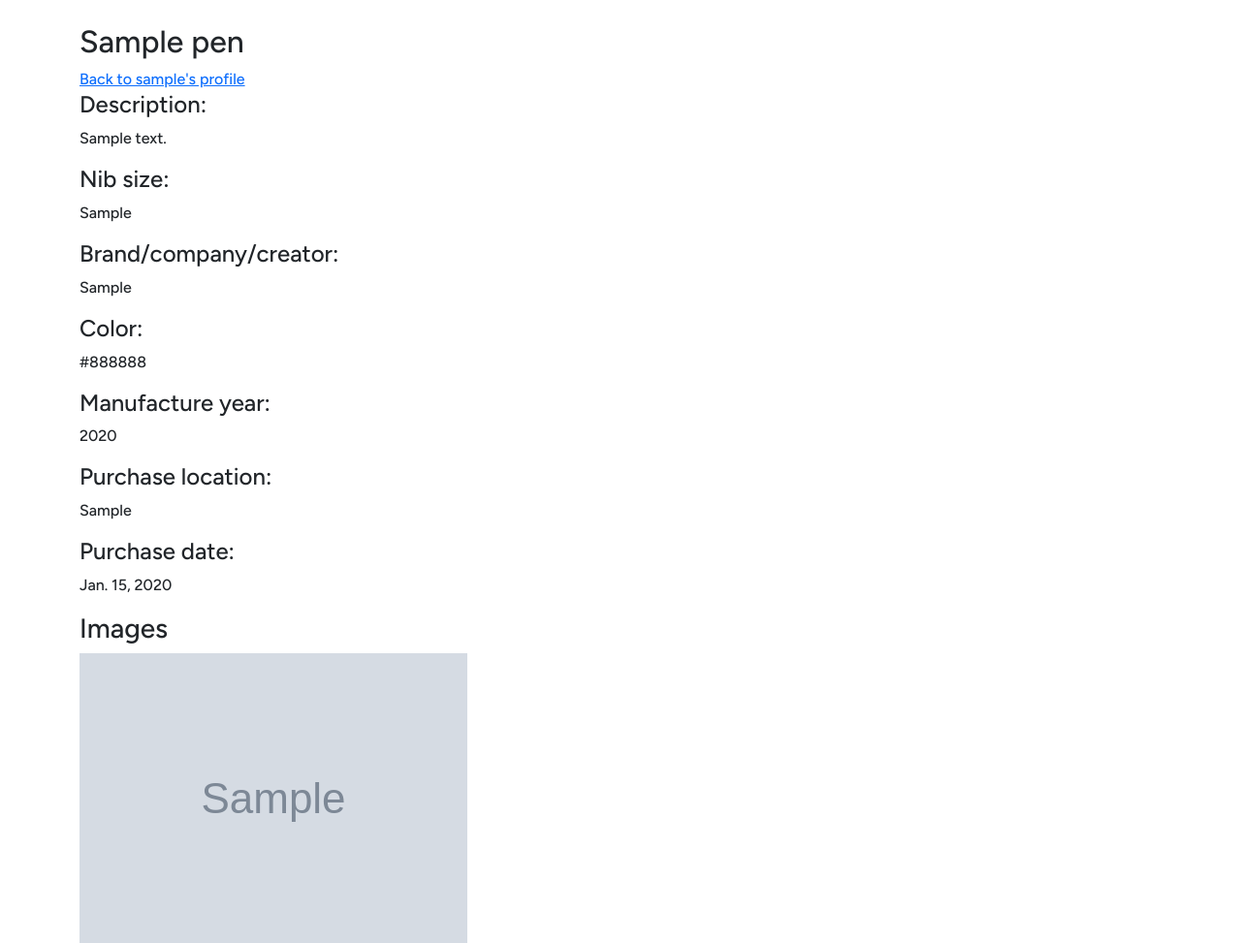
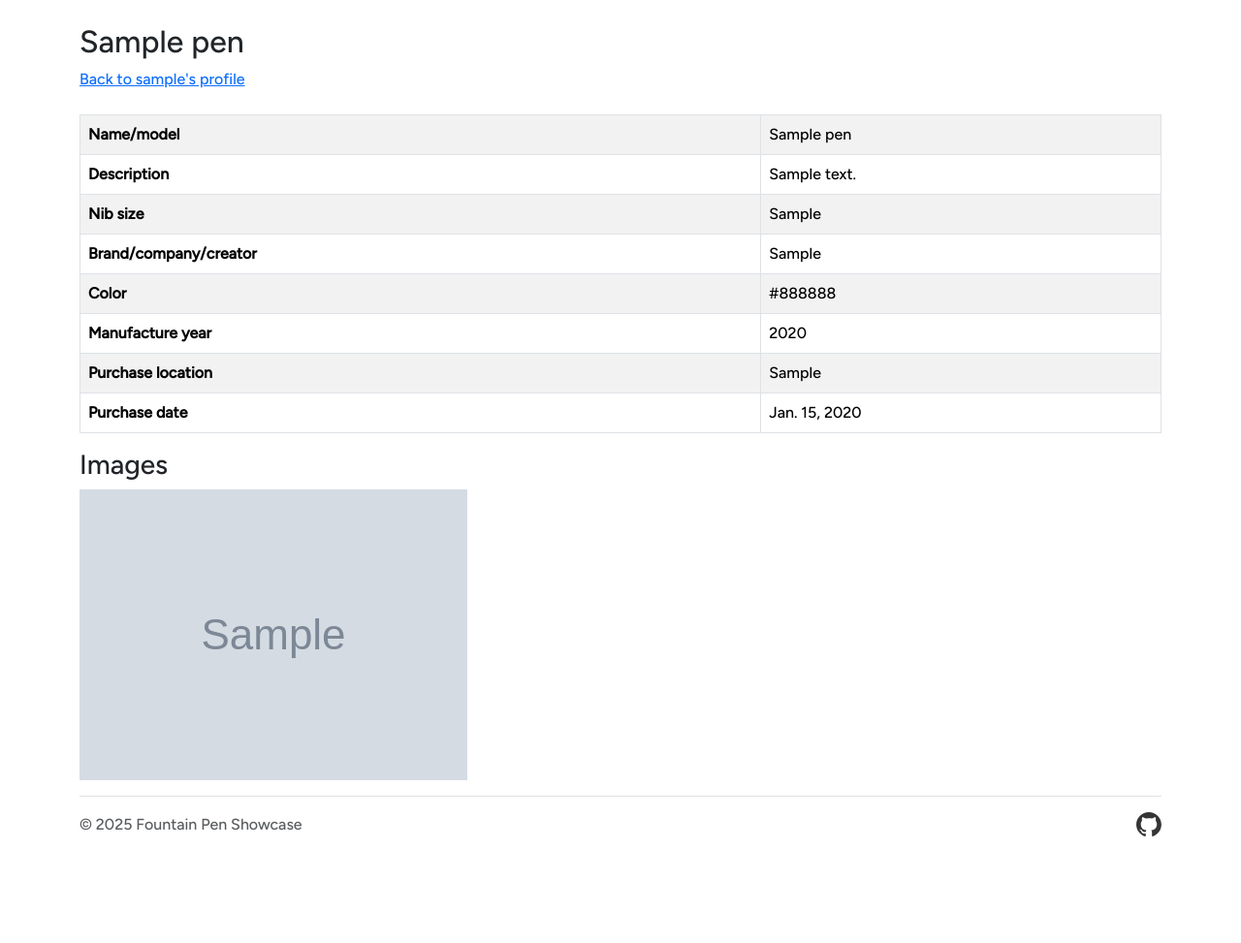
Before and after one commit to jcstlo/fp-showcase, a Django app: template templates/pens/pen_detail.html in a window 1280 px wide. Shown: the part 71-1044 px from the top of the page at 97% size. After the commit the page ends 934 px from the top, so only its background shows below. Run offline with Django 5.2, Linux system fonts and the light colour scheme; the template is opened without the code that fills it: values that come from a table or form of the project are taken from there, others are empty; tables that the repository leaves empty hold one stand-in row (values such as "Sample post"); grey boxes marked "Sample" are stand-in pictures; parts of the project's set-up code (start-up, migrations or seed data) failed here and were passed over; some libraries are stand-ins or nearby versions.

Commit message:
Format pen detail info into a table

```diff
--- a/templates/pens/pen_detail.html
+++ b/templates/pens/pen_detail.html
@@ -6,55 +6,47 @@
 {% block content %}
 <h2>{{ pen.name }}</h2>
 <a href="{% url 'profile' pen.owner.slug %}">Back to {{ pen.owner }}'s profile</a>
-
-<h4>Description:</h4>
-{% if pen.description %}
-  <p>{{ pen.description }}</p>
-{% else %}
-  <p>n/a</p>
-{% endif %}
-
-<h4>Nib size:</h4>
-{% if pen.nib_size %}
-  <p>{{ pen.nib_size }}</p>
-{% else %}
-  <p>n/a</p>
-{% endif %}
-
-<h4>Brand/company/creator:</h4>
-{% if pen.creator %}
-  <p>{{ pen.creator }}</p>
-{% else %}
-  <p>n/a</p>
-{% endif %}
-
-<h4>Color:</h4>
-{% if pen.color %}
-  <p>{{ pen.color }}</p>
-{% else %}
-  <p>n/a</p>
-{% endif %}
-
-<h4>Manufacture year:</h4>
-{% if pen.manufacture_year %}
-  <p>{{ pen.manufacture_year }}</p>
-{% else %}
-  <p>n/a</p>
-{% endif %}
-
-<h4>Purchase location:</h4>
-{% if pen.purchase_location %}
-  <p>{{ pen.purchase_location }}</p>
-{% else %}
-  <p>n/a</p>
-{% endif %}
-
-<h4>Purchase date:</h4>
-{% if pen.purchase_date %}
-  <p>{{ pen.purchase_date }}</p>
-{% else %}
-  <p>n/a</p>
-{% endif %}
+<br></br>
+<table class="table table-striped table-bordered">
+  <tbody>
+    <tr>
+      <th>Name/model</th>
+      <td>{{ pen.name }}</td>
+    </tr>
+    <tr>
+      <th>Description</th>
+      <td>{{ pen.description }}</td>
+    </tr>
+    <tr>
+      <th>Nib size</th>
+      <td>{{ pen.nib_size }}</td>
+    </tr>
+    <tr>
+      <th>Brand/company/creator</th>
+      <td>{{ pen.creator }}</td>
+    </tr>
+    <tr>
+      <th>Color</th>
+      <td>{{ pen.color }}</td>
+    </tr>
+    <tr>
+      <th>Manufacture year</th>
+      {% if pen.manufacture_year %}
+      <td>{{ pen.manufacture_year }}</td>
+      {% endif %}
+    </tr>
+    <tr>
+      <th>Purchase location</th>
+      <td>{{ pen.purchase_location }}</td>
+    </tr>
+    <tr>
+      <th>Purchase date</th>
+      {% if pen.purchase_date %}
+      <td>{{ pen.purchase_date }}</td>
+      {% endif %}
+    </tr>
+  </tbody>
+</table>
 
 <h3>Images</h3>
 {% if pen.main_image %}
```
